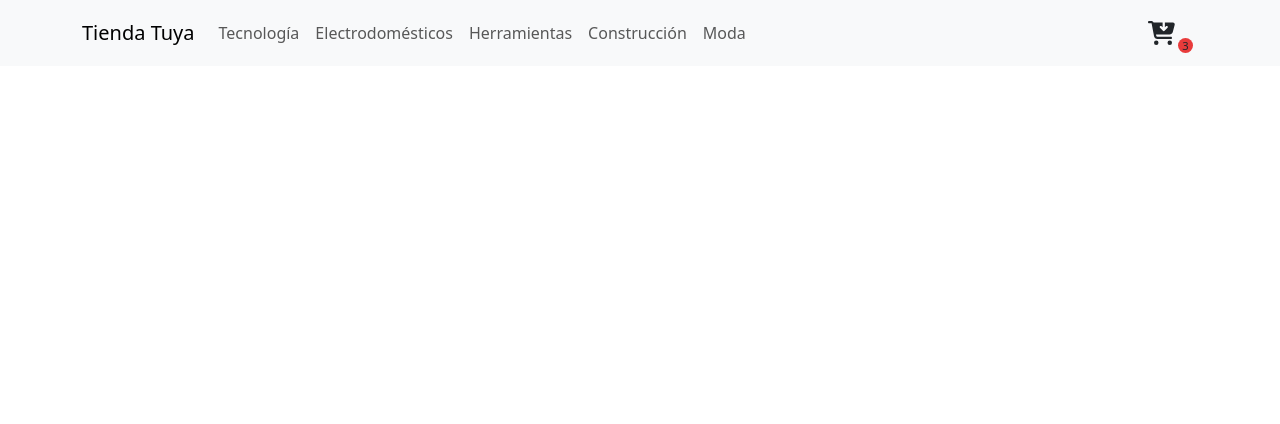
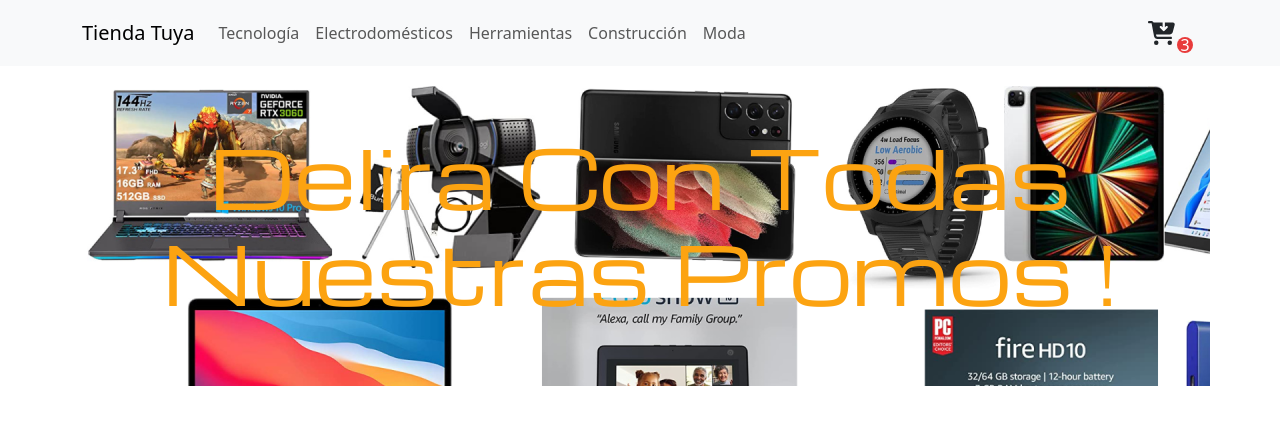
Before and after one commit to julianVillega/Ecomerce, a React (Vite) app: page / in a window 1280 px wide. Shown: the top 424 px of the page. Built offline with nearby package versions, Linux system fonts and the light colour scheme.

Commit message:
creo el ItemListContainer

```diff
--- a/index.html
+++ b/index.html
@@ -4,6 +4,9 @@
     <meta charset="UTF-8" />
     <link rel="icon" type="image/svg+xml" href="/vite.svg" />
     <meta name="viewport" content="width=device-width, initial-scale=1.0" />
+    <link rel="preconnect" href="https://fonts.googleapis.com">
+    <link rel="preconnect" href="https://fonts.gstatic.com" crossorigin>
+    <link href="https://fonts.googleapis.com/css2?family=Michroma&display=swap" rel="stylesheet">
     <title>Tienda Tuya</title>
   </head>
   <body>
--- a/src/App.jsx
+++ b/src/App.jsx
@@ -1,16 +1,18 @@
-import { useState } from 'react'
+import { useState } from 'react';
 
-import MyNavbar from './components/Navbar'
-import './App.css'
+import MyNavbar from './components/Navbar';
+import ItemListContainer from './components/ItemListContainer';
+import './App.css';
 
 function App() {
   const [count, setCount] = useState(0)
 
   return (
     <>
-        <header className='row align-items-center position-relative'>
+        <header>
           <MyNavbar/>
         </header>
+        <ItemListContainer greeting="Delira Con Todas Nuestras Promos !"/>
     </>
   )
 }
--- /dev/null
+++ b/src/components/ItemListContainer.jsx
@@ -0,0 +1,17 @@
+import Container from 'react-bootstrap/Container';
+import Row from 'react-bootstrap/Row';
+import Col from 'react-bootstrap/Col';
+
+export default function ItemListContainer ({greeting}){
+    return(
+        <>
+        <Container className='hero-container'>
+            <Row className='align-items-center'>
+                <Col className='text-center'>
+                    <h1>{greeting}</h1>
+                </Col>
+            </Row>
+        </Container>
+        </>
+    )
+}
--- a/src/index.css
+++ b/src/index.css
@@ -25,16 +25,37 @@ header{
   position: relative;
 
   .cart-items-count{
-    width: 15px;
-    height: 15px;
+    width: 1rem;
+    height: 1rem;
     position: absolute;
     bottom: 5px;
     right: 5px;
     background-color: rgb(232 59 59);
-    border-radius: 10px;
-    font-size: 0.7rem;
+    color:white;
+    font-weight: 500;
+    border-radius: 1rem;
+    font-size: 1rem;
+    line-height: 1;
     display: flex;
     justify-content: center;
     align-items: start;
   }
 }
+
+.hero-container{
+  background-image: url("../images/1684089599447.png");
+  height: 40vh;
+
+  .row{
+    height: 100%;
+  }
+}
+
+.hero-container .row .col h1{
+  color: rgb(56, 126, 255);
+  color: #fca311;
+  font-size: 5rem;
+  font-family: "Michroma", sans-serif;
+  font-weight: 400;
+  font-style: normal;
+}
```
Also changed, not shown: images/1684089599447.png (added).
